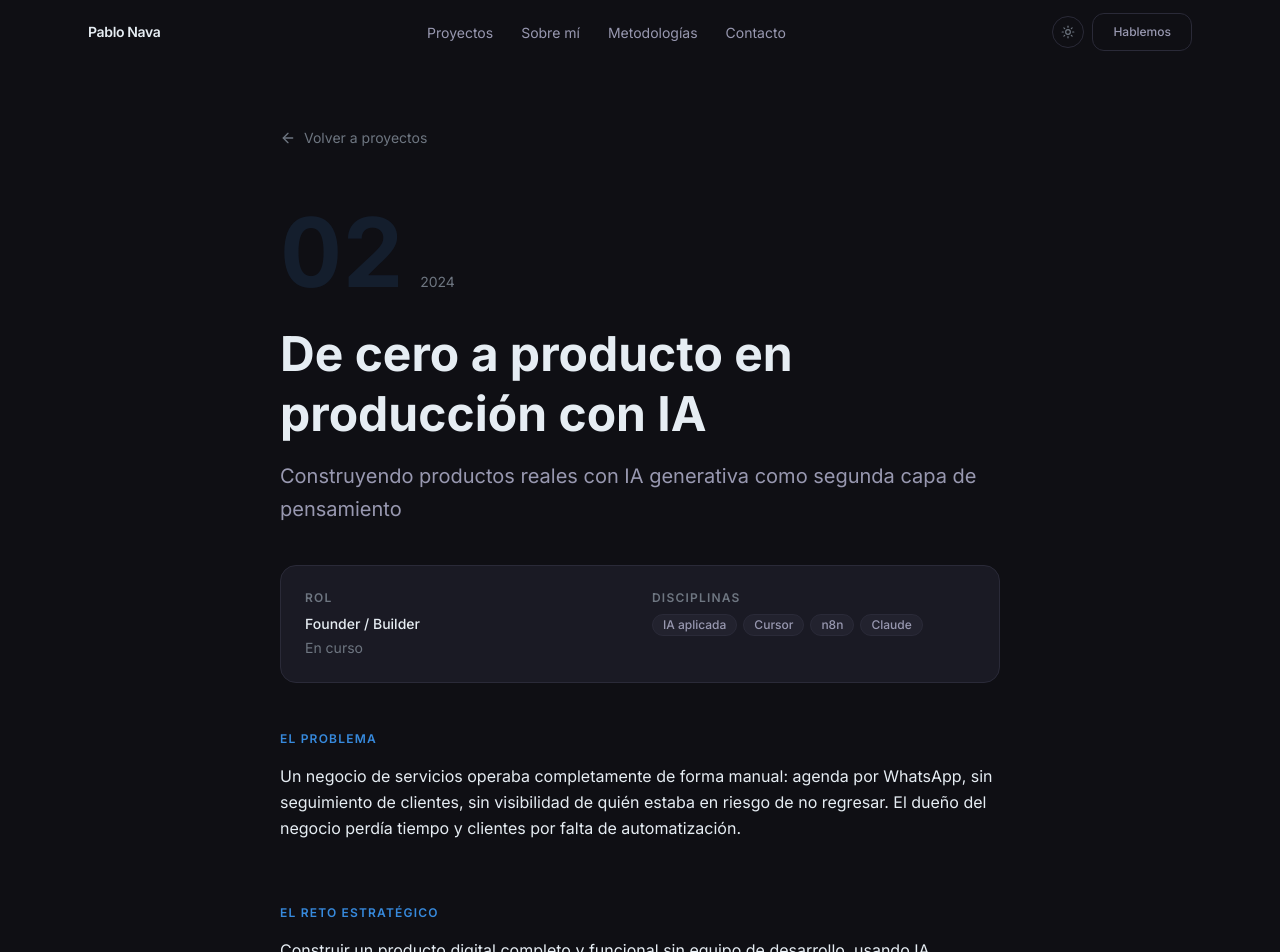
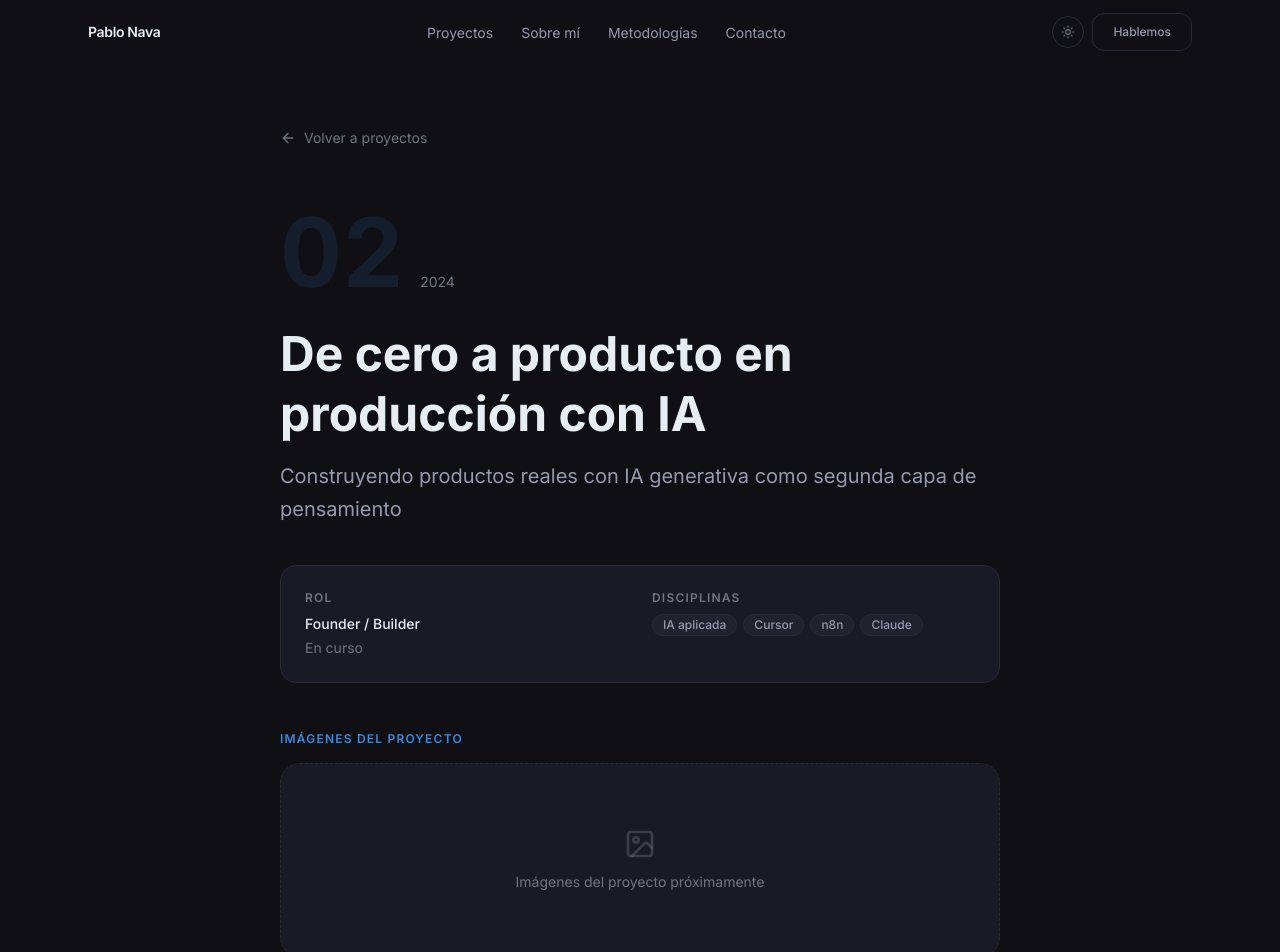
Before and after one commit to pablo-nava-heras/pablo-nava-portfolio, a Next.js app: page /proyectos/ai-product-builder in a window 1280 px wide. Shown: the top 952 px of the page. Built offline with nearby package versions, Linux system fonts and the light colour scheme.

Commit message:
Add image gallery section to case study pages

```diff
--- a/components/CaseStudyDetail.tsx
+++ b/components/CaseStudyDetail.tsx
@@ -2,7 +2,7 @@
 
 import { motion } from 'framer-motion'
 import Link from 'next/link'
-import { ArrowLeft, ArrowRight, Check, TrendingDown, TrendingUp, Minus } from 'lucide-react'
+import { ArrowLeft, ArrowRight, Check, TrendingDown, TrendingUp, Minus, ImageIcon } from 'lucide-react'
 import { Badge } from '@/components/ui/Badge'
 import type { CaseStudy } from '@/types'
 
@@ -75,6 +75,34 @@ export function CaseStudyDetail({ study, prev, next }: Props) {
           </div>
         </div>
       </motion.header>
+
+      {/* Image gallery */}
+      <motion.section {...fadeUp} className="mb-16">
+        <h2 className="text-xs font-semibold text-accent tracking-widest uppercase mb-4">
+          Imágenes del proyecto
+        </h2>
+        {study.images && study.images.length > 0 ? (
+          <div className="grid grid-cols-1 sm:grid-cols-2 gap-3">
+            {study.images.map((src, i) => (
+              <div
+                key={i}
+                className="rounded-xl overflow-hidden bg-surface-secondary border border-border-default aspect-video"
+              >
+                <img
+                  src={src}
+                  alt={`${study.title} — imagen ${i + 1}`}
+                  className="w-full h-full object-cover"
+                />
+              </div>
+            ))}
+          </div>
+        ) : (
+          <div className="flex flex-col items-center justify-center gap-3 rounded-2xl bg-surface-secondary border border-border-default border-dashed py-16 px-6">
+            <ImageIcon className="w-8 h-8 text-on-surface-muted/40" />
+            <p className="text-sm text-on-surface-muted">Imágenes del proyecto próximamente</p>
+          </div>
+        )}
+      </motion.section>
 
       {/* Content */}
       <div className="space-y-16">
@@ -162,7 +190,7 @@ export function CaseStudyDetail({ study, prev, next }: Props) {
       >
         {prev ? (
           <Link
-            href={`/trabajo/${prev.slug}`}
+            href={`/proyectos/${prev.slug}`}
             className="group flex items-center gap-2 text-sm text-on-surface-muted hover:text-on-surface transition-colors min-w-0"
           >
             <ArrowLeft className="w-4 h-4 shrink-0 group-hover:-translate-x-1 transition-transform" />
@@ -180,7 +208,7 @@ export function CaseStudyDetail({ study, prev, next }: Props) {
 
         {next && (
           <Link
-            href={`/trabajo/${next.slug}`}
+            href={`/proyectos/${next.slug}`}
             className="group flex items-center gap-2 text-sm text-on-surface-muted hover:text-on-surface transition-colors ml-auto min-w-0"
           >
             <span className="line-clamp-1">{next.title}</span>
--- a/types/index.ts
+++ b/types/index.ts
@@ -23,6 +23,7 @@ export interface CaseStudy {
   challenge?: string
   solution?: string
   results?: string[]
+  images?: string[]
 }
 
 export interface NavItem {
```
